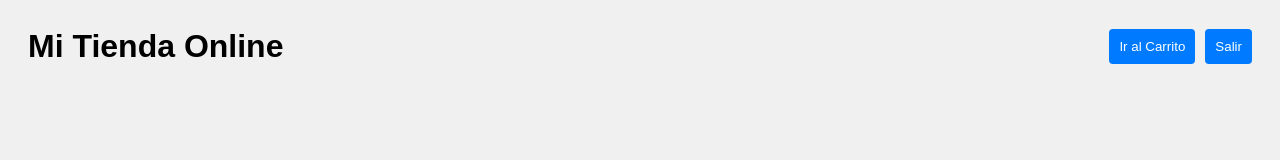
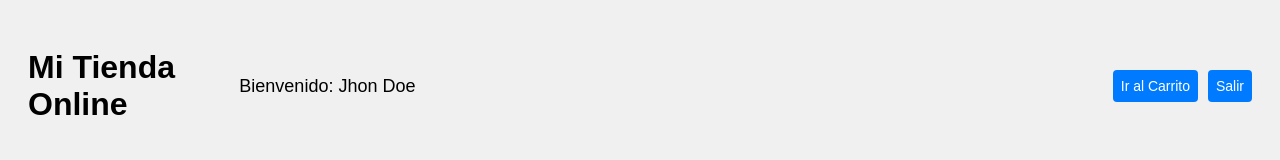
Before and after one commit to paezcamilo8/PrimerParcialWeb, a plain HTML site: page productos.html in a window 1280 px wide. Drawn offline with Linux system fonts and the light colour scheme; no server answers.

Commit message:
Botones y diseño

```diff
--- a/productos.css
+++ b/productos.css
@@ -11,8 +11,16 @@ header {
     margin-bottom: 20px;
 }
 
-h1 {
-    margin: 0;
+.nav-info {
+    display: flex;
+    justify-content: space-between;
+    align-items: center;
+    width: 100%;
+}
+
+.nav-info span {
+    font-size: 18px;
+    margin-right: 20px;
 }
 
 .nav-buttons {
@@ -35,7 +43,7 @@ button:hover {
 
 #productos {
     display: grid;
-    grid-template-columns: repeat(auto-fill, minmax(250px, 1fr));
+    grid-template-columns: repeat(auto-fill, minmax(200px, 1fr));
     gap: 20px;
     margin-top: 20px;
 }
@@ -56,6 +64,17 @@ button:hover {
 .product img {
     max-width: 100%;
     height: auto;
+    margin-bottom: 10px;
+}
+
+.product h2 {
+    font-size: 18px;
+    margin: 10px 0;
+}
+
+button {
+    padding: 8px;
+    font-size: 14px;
 }
 
 @media (max-width: 600px) {
--- a/productos.html
+++ b/productos.html
@@ -9,9 +9,12 @@
 <body>
     <header>
         <h1>Mi Tienda Online</h1>
-        <div class="nav-buttons">
-            <button onclick="goToCart()">Ir al Carrito</button>
-            <button onclick="logout()">Salir</button>
+        <div class="nav-info">
+            <span>Bienvenido: Jhon Doe</span>
+            <div class="nav-buttons">
+                <button onclick="goToCart()">Ir al Carrito</button>
+                <button onclick="logout()">Salir</button>
+            </div>
         </div>
     </header>
 
--- a/productos.js
+++ b/productos.js
@@ -23,12 +23,10 @@ function viewProduct(productId) {
     window.location.href = `producto.html?id=${productId}`;
 }
 
-// Función para ir al carrito
 function goToCart() {
     window.location.href = 'carrito.html';
 }
 
-// Función para cerrar sesión (volver al login)
 function logout() {
     window.location.href = 'login.html';
 }
```
Also changed, not shown: carrito.html (+10 -2 lines), carrito.js (+4 -3 lines).
